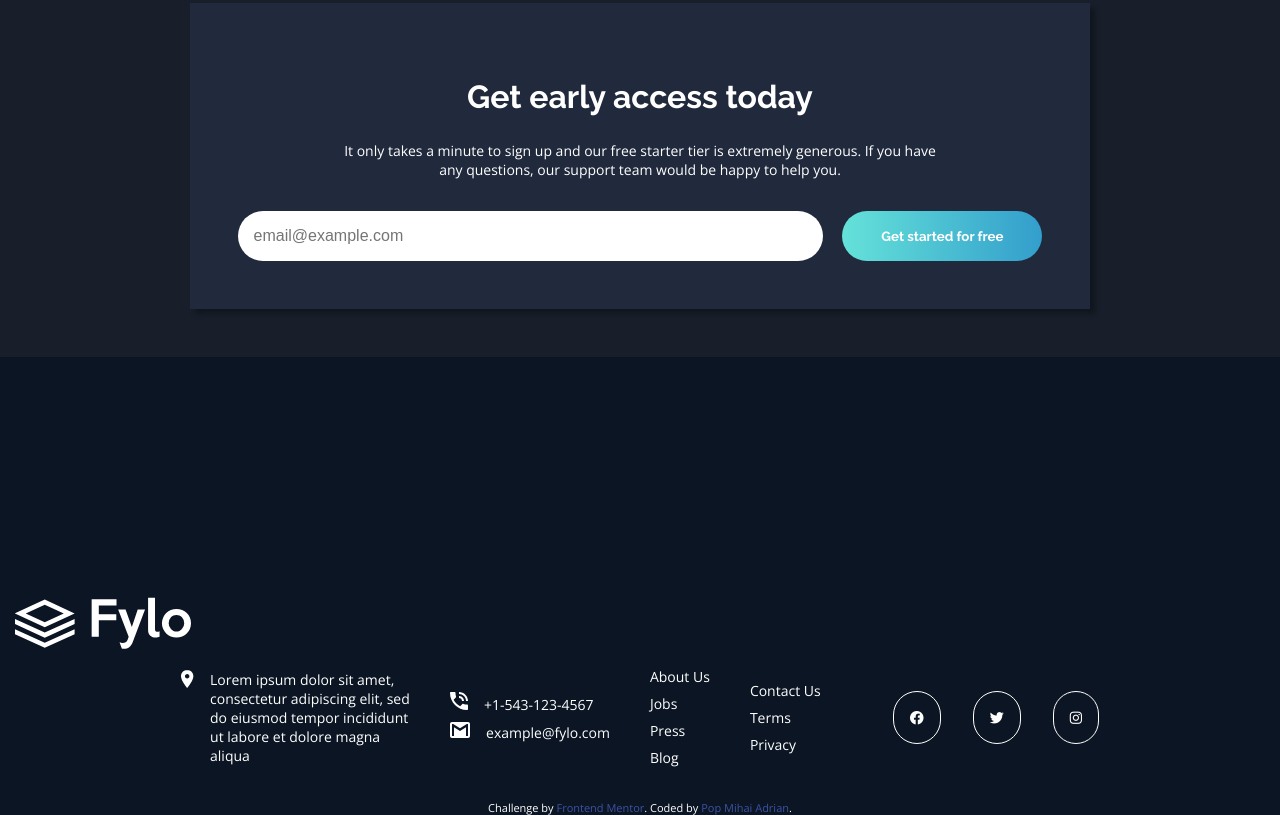
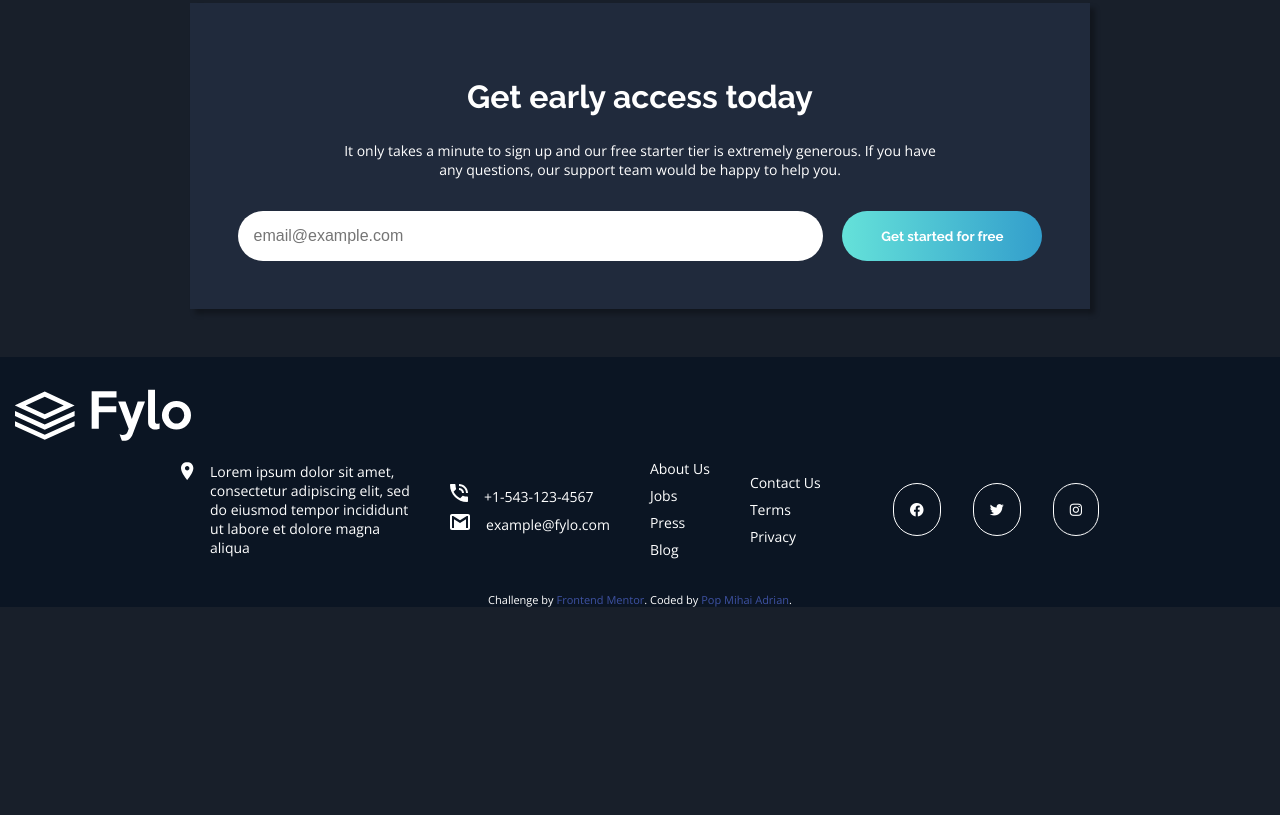
Before and after one commit to popmihaiadrianwebdevelopment/fylo-dark-page, a plain HTML site: page index.html in a window 1280 px wide. Shown: the part 2484-3299 px from the top of the page. After the commit the page ends 3091 px from the top, so only its background shows below. Drawn offline with nearby package versions, Linux system fonts and the light colour scheme.

Commit message:
Add files via upload

```diff
--- a/style.css
+++ b/style.css
@@ -334,7 +334,7 @@ footer ul li {
 
 footer {
     background-color: var(--footer-bg);
-    padding-top: 15rem;
+    padding-top: 2rem;
 
 }
 .attribution { font-size: 11px; text-align: center; margin-bottom: 0; }
```
